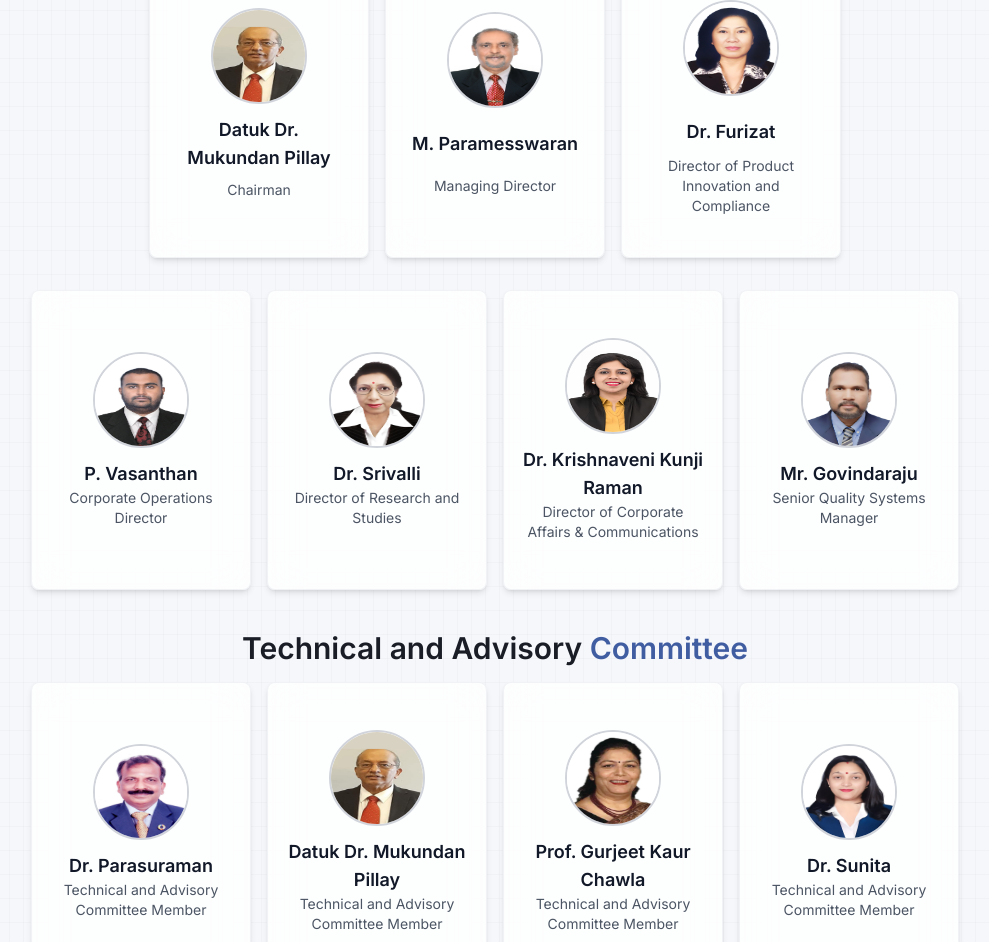
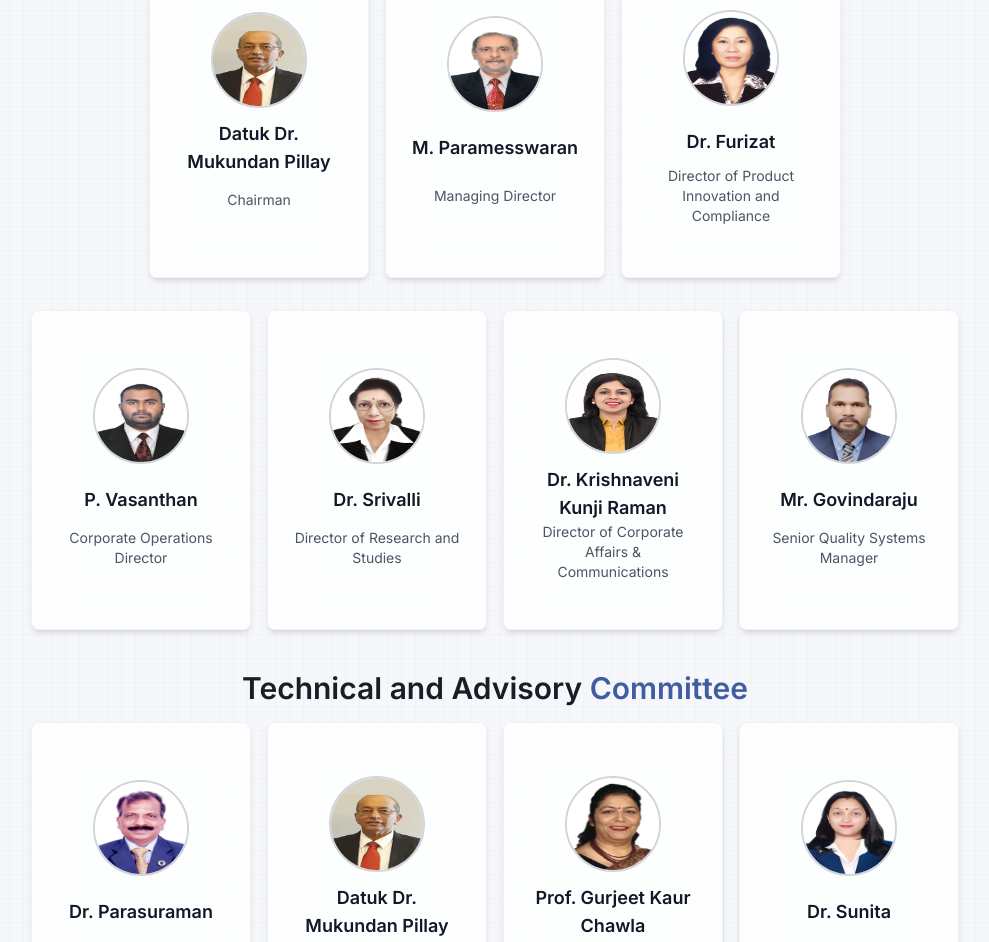
Before and after one commit to sai-ram-kaushik/byon-biomedic-website, a React (Vite) app: page /team in a window 1280 px wide. Shown: the part 230-1172 px from the top of the page, without its empty margins (145-1134 px from the left). Built offline with nearby package versions, Linux system fonts and the light colour scheme.

Commit message:
continued

```diff
--- a/src/pages/Team.jsx
+++ b/src/pages/Team.jsx
@@ -31,17 +31,16 @@ const Team = ({ about }) => {
                {teamMembersPartOne.map((member, idx) => (
                   <motion.div
                      key={idx}
-                     className="text-center w-[220px] h-[300px] bg-white/80 p-4 rounded-lg shadow-md hover:shadow-lg cursor-pointer transform transition-transform duration-300 hover:-translate-y-1 border border-gray-200/50 backdrop-blur-lg flex flex-col items-center justify-center"
+                     className="text-center w-[220px] h-[320px] bg-white/80 p-4 rounded-lg shadow-md hover:shadow-lg cursor-pointer transform transition-transform duration-300 hover:-translate-y-1 border border-gray-200/50 backdrop-blur-lg flex flex-col items-center justify-center"
                      onClick={() => setSelectedMember(member)}
                      whileHover={{ scale: 1.05 }}>
                      <img className="mb-3 w-24 h-24 rounded-full border-2 border-gray-300" src={member.imageUrl} alt={member.name} />
                      <h3 className="text-lg font-semibold text-gray-900 min-h-[48px] flex items-center justify-center text-center px-2">
                         {member.name}
                      </h3>
-                     <p className="text-sm text-gray-600 min-h-[36px] flex items-center justify-center text-center px-2">
+                     <p className="text-sm text-gray-600 min-h-[48px] flex items-center justify-center text-center px-2">
                         {member.designation}
                      </p>
-
                   </motion.div>
                ))}
             </div>
@@ -51,12 +50,16 @@ const Team = ({ about }) => {
                {teamMembersPartSecond.map((member, idx) => (
                   <motion.div
                      key={idx}
-                     className="text-center w-[220px] h-[300px] bg-white/80 p-4 rounded-lg shadow-md hover:shadow-lg cursor-pointer transform transition-transform duration-300 hover:-translate-y-1 border border-gray-200/50 backdrop-blur-lg flex flex-col items-center justify-center"
+                     className="text-center w-[220px] h-[320px] bg-white/80 p-4 rounded-lg shadow-md hover:shadow-lg cursor-pointer transform transition-transform duration-300 hover:-translate-y-1 border border-gray-200/50 backdrop-blur-lg flex flex-col items-center justify-center"
                      onClick={() => setSelectedMember(member)}
                      whileHover={{ scale: 1.05 }}>
                      <img className="mb-3 w-24 h-24 rounded-full border-2 border-gray-300" src={member.imageUrl} alt={member.name} />
-                     <h3 className="text-lg font-semibold text-gray-900">{member.name}</h3>
-                     <p className="text-sm text-gray-600">{member.designation}</p>
+                     <h3 className="text-lg font-semibold text-gray-900 min-h-[48px] flex items-center justify-center text-center px-2">
+                        {member.name}
+                     </h3>
+                     <p className="text-sm text-gray-600 min-h-[48px] flex items-center justify-center text-center px-2">
+                        {member.designation}
+                     </p>
                   </motion.div>
                ))}
             </div>
@@ -73,12 +76,16 @@ const Team = ({ about }) => {
             {advisoryMembers.map((member, idx) => (
                <motion.div
                   key={idx}
-                  className="text-center w-[220px] h-[300px] bg-white/80 p-4 rounded-lg shadow-md hover:shadow-lg cursor-pointer transform transition-transform duration-300 hover:-translate-y-1 border border-gray-200/50 backdrop-blur-lg flex flex-col items-center justify-center"
+                  className="text-center w-[220px] h-[320px] bg-white/80 p-4 rounded-lg shadow-md hover:shadow-lg cursor-pointer transform transition-transform duration-300 hover:-translate-y-1 border border-gray-200/50 backdrop-blur-lg flex flex-col items-center justify-center"
                   onClick={() => setSelectedMember(member)}
                   whileHover={{ scale: 1.05 }}>
                   <img className="mb-3 w-24 h-24 rounded-full border-2 border-gray-300" src={member.imageUrl} alt={member.name} />
-                  <h3 className="text-lg font-semibold text-gray-900">{member.name}</h3>
-                  <p className="text-sm text-gray-600">{member.designation}</p>
+                  <h3 className="text-lg font-semibold text-gray-900 min-h-[48px] flex items-center justify-center text-center px-2">
+                     {member.name}
+                  </h3>
+                  <p className="text-sm text-gray-600 min-h-[48px] flex items-center justify-center text-center px-2">
+                     {member.designation}
+                  </p>
                </motion.div>
             ))}
          </motion.div>
```
